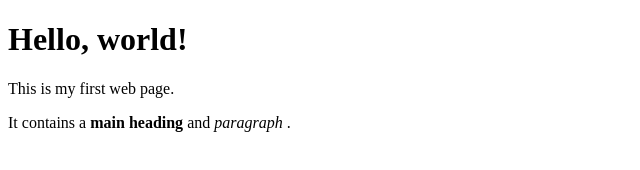
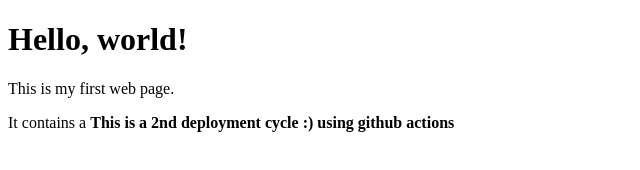
Before and after one commit to sidoncode/gk-devopsAutomation-cicd, a plain HTML site: page index.html in a window 1280 px wide. Shown: the whole page, without its empty margins (0-640 px from the left). Drawn offline with Linux system fonts and the light colour scheme.

Commit message:
Update index.html

```diff
--- a/index.html
+++ b/index.html
@@ -7,7 +7,7 @@
         <h1>Hello, world!</h1>
         <p>This is my first web page.</p>
         <p>It contains a
-             <strong>main heading</strong> and <em> paragraph </em>.
+             <strong> This is a 2nd deployment cycle :) using github actions </strong>
         </p>
     </body>
 </html>
```
